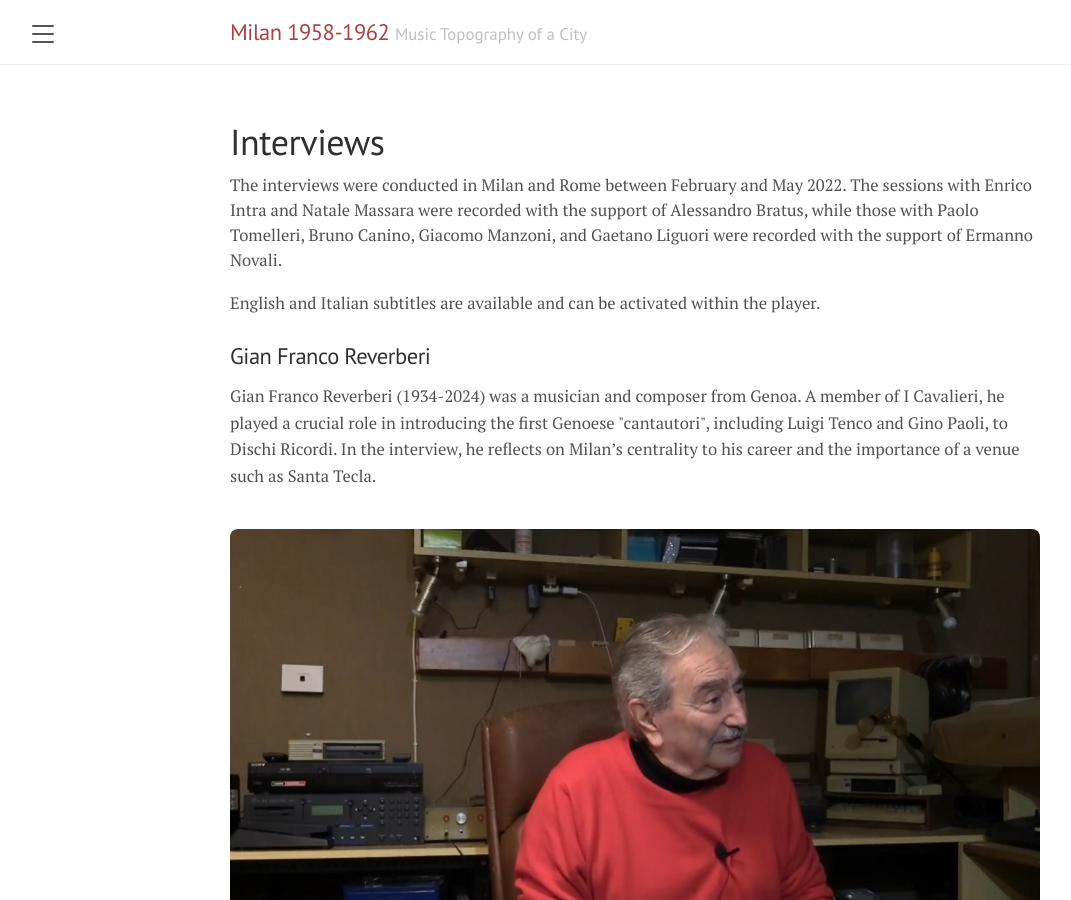
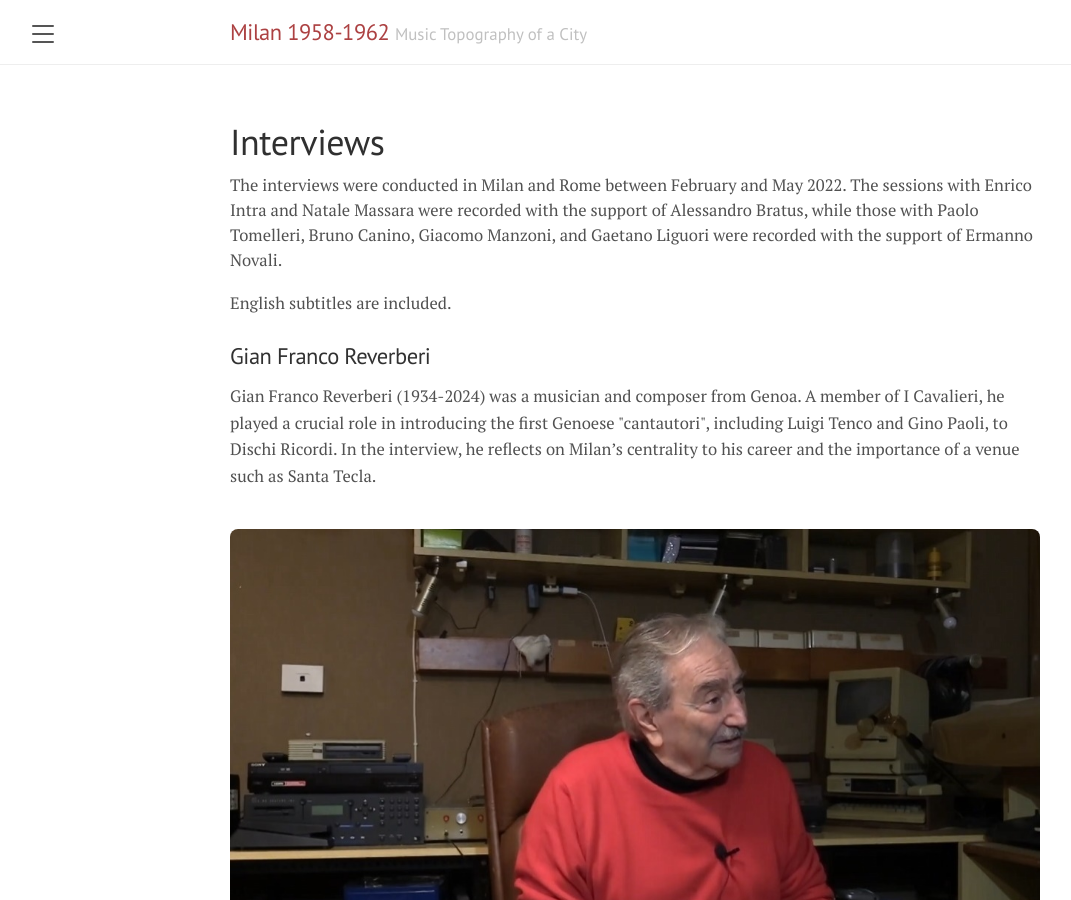
Before and after one commit to musictopography/musictopography.github.io, a Jekyll site: the page built from interviews.md, in a window 1280 px wide and 900 px high. Shown: the whole window, without its empty margins (5-1076 px from the left). Built offline with Jekyll 4.4.1, drawn with Linux system fonts in a browser that asks for light colours; some of the changed lines change nothing that is shown.

Commit message:
Update interviews.md

```diff
--- a/interviews.md
+++ b/interviews.md
@@ -7,7 +7,7 @@ title: Interviews
 The interviews were conducted in Milan and Rome between February and May 2022. The sessions with Enrico Intra and Natale Massara were recorded with the support of Alessandro Bratus, while those with Paolo Tomelleri, Bruno Canino, Giacomo Manzoni, and Gaetano Liguori were recorded with the support of Ermanno Novali.
 
 
-English and Italian subtitles are available and can be activated within the player.
+English subtitles are included.
 
 
 <div class="interviews-grid">
@@ -63,7 +63,7 @@ English and Italian subtitles are available and can be activated within the play
     </p>
     <button class="interview-preview open-video-modal"
             type="button"
-            data-video="https://www.youtube-nocookie.com/embed/bBXRV2kQsI4?autoplay=1"
+            data-video="https://www.youtube-nocookie.com/embed/ApKBwUDRoNU?autoplay=1"
             data-title="Paolo Tomelleri">
       <img src="{{ '/images/tomelleri.jpg' | relative_url }}"
            alt="Preview image for the interview with Paolo Tomelleri">
@@ -71,7 +71,7 @@ English and Italian subtitles are available and can be activated within the play
     <p class="interview-link">
       <button class="text-link open-video-modal"
               type="button"
-              data-video="https://www.youtube-nocookie.com/embed/bBXRV2kQsI4?autoplay=1"
+              data-video="https://www.youtube-nocookie.com/embed/ApKBwUDRoNU?autoplay=1"
               data-title="Paolo Tomelleri">
         Watch interview
       </button>
```
